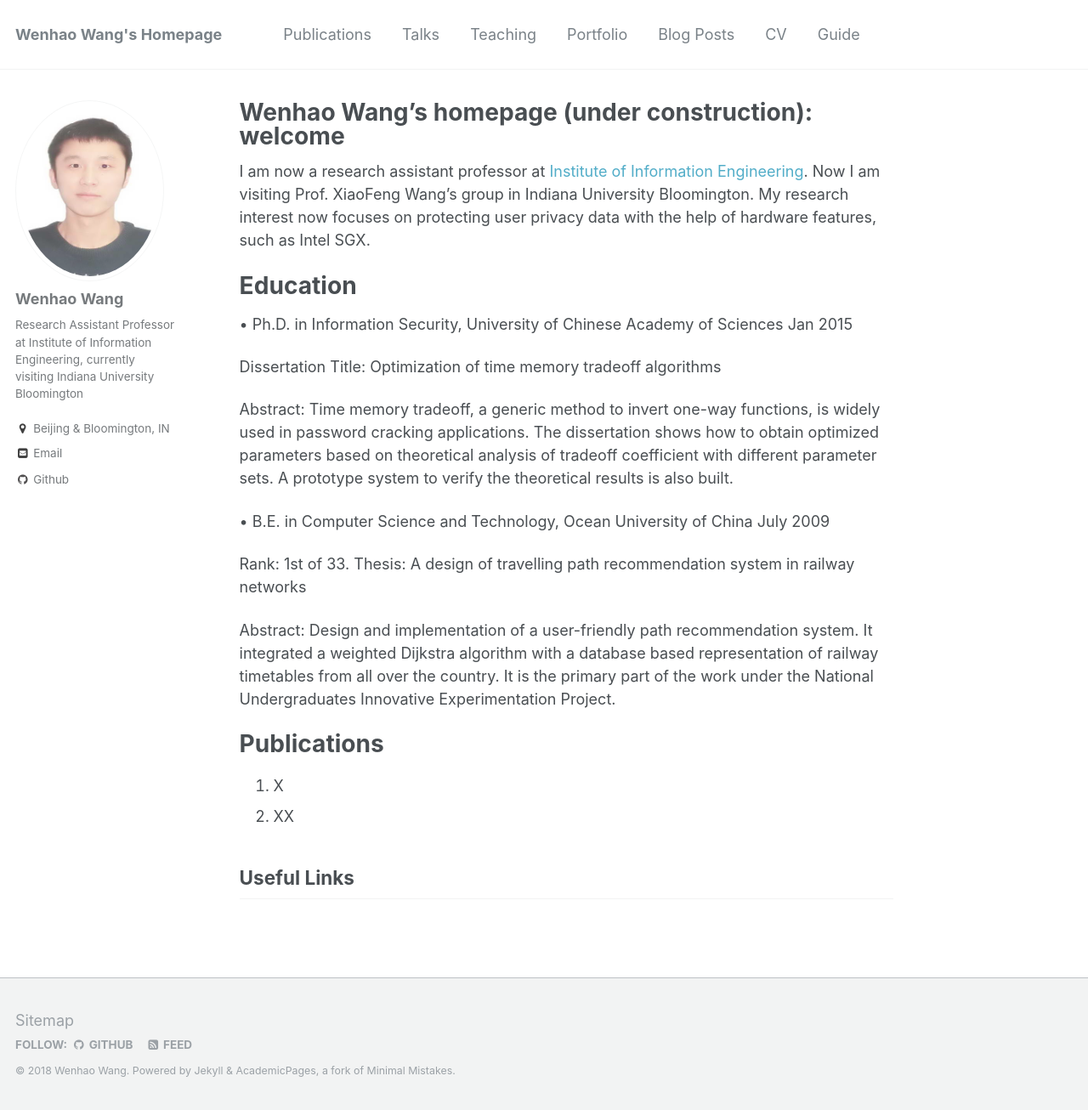
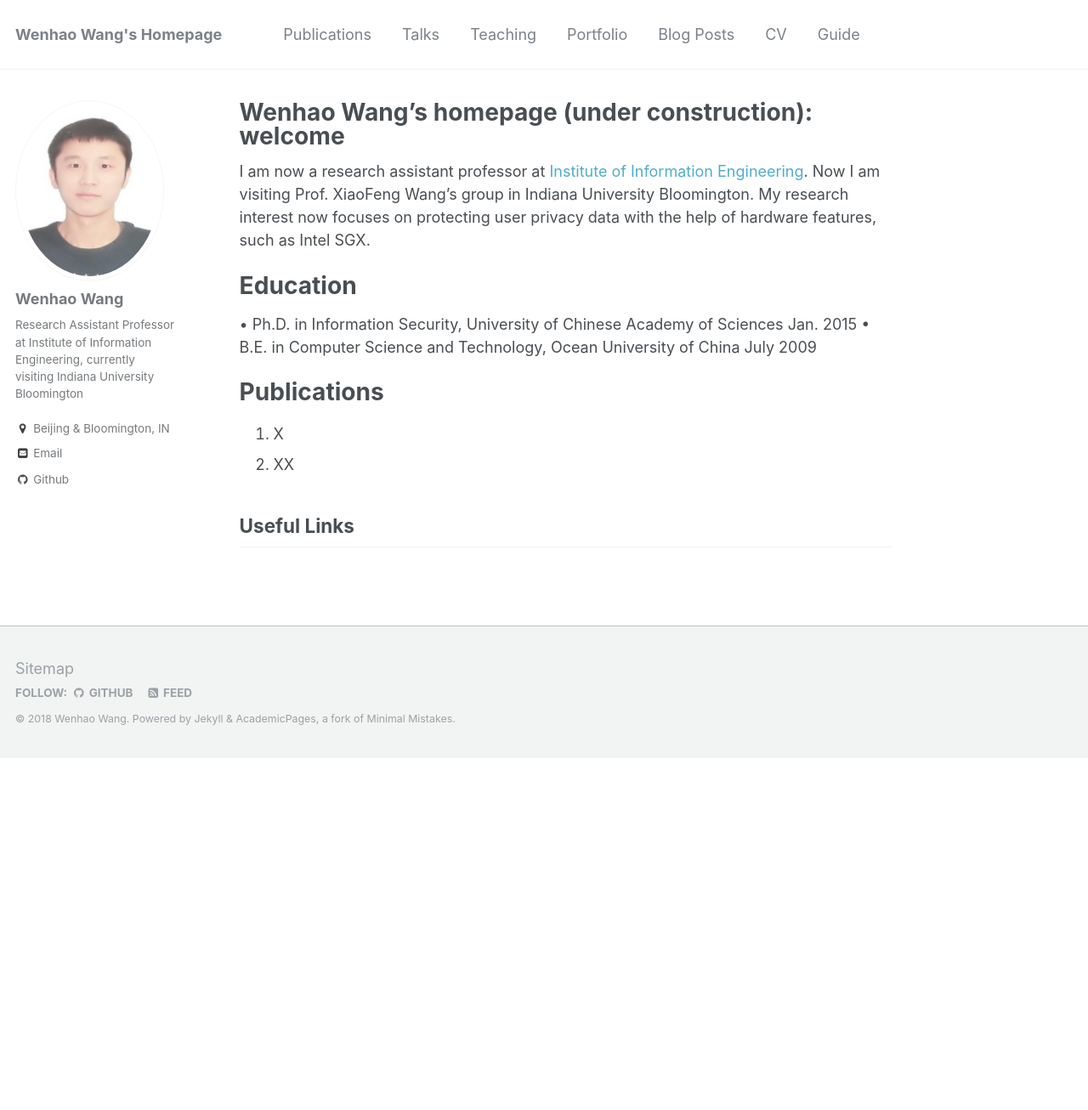
Before and after one commit to wenhao19/heartever.github.io, a Jekyll site: the page built from _pages/about.md, in a window 1280 px wide and 1306 px high. Shown: the whole window at 85% size. Built offline with Jekyll 4.4.1, drawn with Linux system fonts in a browser that asks for light colours.

Commit message:
Update about.md

```diff
--- a/_pages/about.md
+++ b/_pages/about.md
@@ -12,18 +12,8 @@
 
 Education
 ======
-•	Ph.D. in Information Security, University of Chinese Academy of Sciences                    Jan 2015
-
-Dissertation Title: Optimization of time memory tradeoff algorithms
-
-Abstract: Time memory tradeoff, a generic method to invert one-way functions, is widely used in password cracking applications. The dissertation shows how to obtain optimized parameters based on theoretical analysis of tradeoff coefficient with different parameter sets. A prototype system to verify the theoretical results is also built.
-
+•	Ph.D. in Information Security, University of Chinese Academy of Sciences                    Jan. 2015
 •	B.E. in Computer Science and Technology, Ocean University of China                          July 2009
-
-Rank: 1st of 33. Thesis: A design of travelling path recommendation system in railway networks
-
-Abstract: Design and implementation of a user-friendly path recommendation system. It integrated a weighted Dijkstra algorithm with a database based representation of railway timetables from all over the country. It is the primary part of the work under the National Undergraduates Innovative Experimentation Project.
-
 
 Publications
 ======
```
